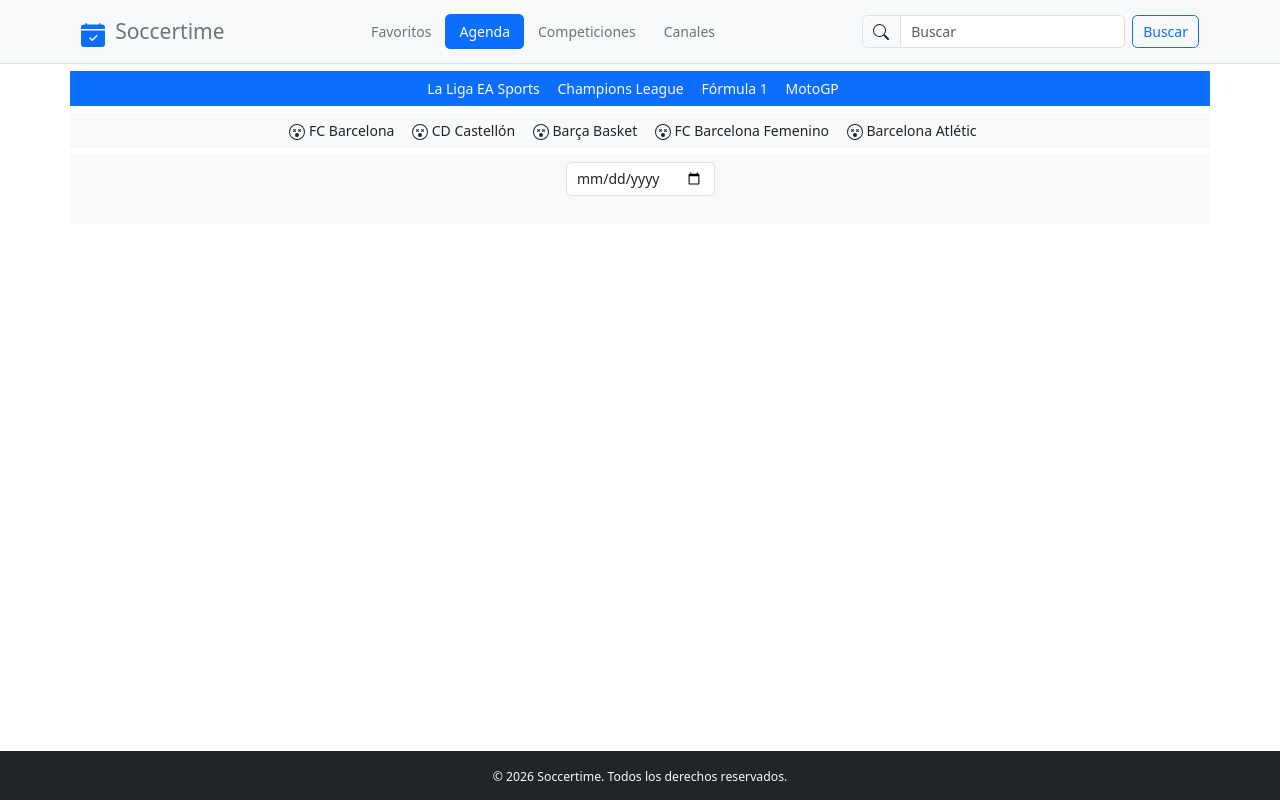
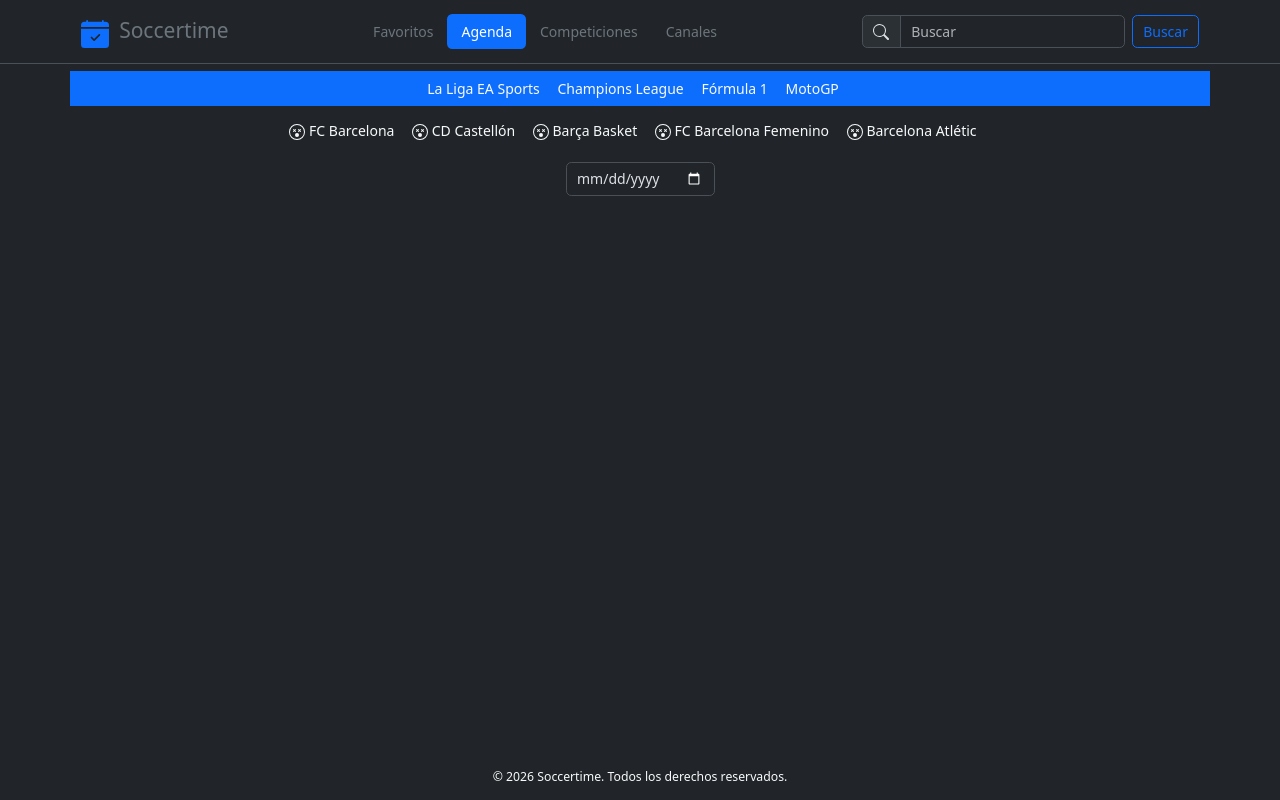
Before and after one commit to tvalverde/soccertime, a Django app: page /agenda/ in a window 1280 px wide. Run offline with Django 5.2, Linux system fonts and the light colour scheme; data comes from the database, SQL or seed files in the repository; data that the repository does not hold is empty; some libraries are stand-ins or nearby versions.

Commit message:
feat(templates): add dark theme and update header/footer and UI styles
- Add data-bs-theme="dark" on the <html> element and global CSS tweaks:
  - remove default link underlines, add .nav-link hover color/background
- Replace multiple bg-light containers with bg-dark + text-light for dark mode
- Update header/footer classes for dark styling and enlarge the SVG logo
- Change competitions collapse button to use btn-danger text-light
- Files changed: templates/base.html, templates/soccertime/agenda.html, templates/soccertime/competitions.html

No breaking changes.

```diff
--- a/templates/base.html
+++ b/templates/base.html
@@ -2,7 +2,7 @@
 {% load soccertime_tags %}
 {% load i18n %}
 <!doctype html>
-<html lang="es">
+<html lang="es" data-bs-theme="dark">
   <head>
     <meta charset="utf-8">
     <meta name="viewport" content="width=device-width, initial-scale=1.0">
@@ -35,6 +35,7 @@
         width: 1rem;
         height: 1rem;
       }
+
       .zoom-icon {
         width: 1.75em;
         height: 1.75em;
@@ -52,8 +53,16 @@
         text-decoration: none;
         text-underline-offset: 0.2em;
       }
+
+      a {
+        text-decoration: none !important;
+      }
       .link-styled:hover {
         text-decoration: underline;
+      }
+      .nav-link:hover {
+        color: #007bff;
+        background-color: rgba(0, 123, 255, 0.1);
       }
     </style>
     <link rel="icon" type="image/svg+xml"
@@ -62,11 +71,11 @@
   <body>
     <div class="wrapper">
       <div class="main-content">
-      <header class="bg-light py-3 mb-2 border-bottom container-fluid">
+<header class="bg-dark-blue text-light py-3 mb-2 border-bottom container-fluid">
         <div class="container d-flex flex-wrap justify-content-between align-items-center">
           <div class="d-flex align-items-center">
             <a href="{% url 'favorites' %}" class="text-decoration-none">
-              <svg xmlns="http://www.w3.org/2000/svg" width="24" height="24" fill="currentColor" class="bi bi-calendar-check-fill me-2 text-primary" viewBox="0 0 16 16" role="img" aria-label="Soccertime">
+<svg xmlns="http://www.w3.org/2000/svg" width="28" height="28" fill="currentColor" class="bi bi-calendar-check-fill me-2 text-primary" viewBox="0 0 16 16" role="img" aria-label="Soccertime">
                 <path d="M4 .5a.5.5 0 0 0-1 0V1H2a2 2 0 0 0-2 2v1h16V3a2 2 0 0 0-2-2h-1V.5a.5.5 0 0 0-1 0V1H4zM16 14V5H0v9a2 2 0 0 0 2 2h12a2 2 0 0 0 2-2m-5.146-5.146-3 3a.5.5 0 0 1-.708 0l-1.5-1.5a.5.5 0 0 1 .708-.708L7.5 10.793l2.646-2.647a.5.5 0 0 1 .708.708"/>
               </svg>
               <span class="fs-4 text-secondary">Soccertime</span>
@@ -129,7 +138,7 @@
       </div>
       {% endif %}
       {% if teams %}
-      <div class="container mb-2 py-2 text-center bg-light">
+<div class="container mb-2 py-2 text-center bg-dark text-light">
         {% for team in teams %}
         <span class="me-3 d-inline text-nowrap">{{ team.crest_image|safe }} <a href="{% url "team-events" team.pk %}" class="link-styled">{{ team.name }}</a></span>
         {% endfor %}
@@ -138,12 +147,12 @@
       <div class="container mt-2">
         {% bootstrap_messages %}
 </div>
-      <div class="container bg-light py-0 px-0">
+<div class="container bg-dark text-light py-0 px-0">
         {% block content %}
         {% endblock %}
       </div>
       </div>
-      <footer class="container-fluid bg-dark text-light py-3 mt-4">
+<footer class="container-fluid bg-dark-blue text-light py-3 mt-4">
         <div class="container text-center">
           <small>&copy; {% now "Y" %} Soccertime. {% translate "Todos los derechos reservados." %}</small>
         </div>
--- a/templates/soccertime/agenda.html
+++ b/templates/soccertime/agenda.html
@@ -12,14 +12,14 @@ Soccertime :: {% if events_title %}{{ events_title }}{% else %}{% translate "Age
 {% endblock %}
 {% block content %}
 {% if competition_teams %}
-<div class="container mb-2 py-2 text-center bg-light">
+<div class="container mb-2 py-2 text-center bg-dark text-light">
   {% for team in competition_teams %}
   <span class="me-3 d-inline text-nowrap"> <a href="{% url "team-events" team.pk %}" data-bs-toggle="tooltip" data-bs-title="{{ team.name }}">{{ team.crest_image|safe }}</a></span>
   {% endfor %}
 </div>
 {% endif %}
 {% if "agenda" in request.path %}
-<div class="container mb-2 py-2 bg-light">
+<div class="container mb-2 py-2 bg-dark text-light">
     <div class="d-flex justify-content-center align-items-center position-relative">
         <input
                 id="datePicker"
--- a/templates/soccertime/competitions.html
+++ b/templates/soccertime/competitions.html
@@ -16,7 +16,7 @@ Soccertime :: {% translate "Competiciones" %}
         {% endfor %}
         {% if sport.competitions_without_events %}
         <div class="mt-2">
-            <a class="btn btn-sm btn-outline-secondary" data-bs-toggle="collapse" href="#collapse-{{ sport.pk }}" role="button" aria-expanded="false" aria-controls="collapse-{{ sport.pk }}">
+<a class="btn btn-sm btn-danger text-light" data-bs-toggle="collapse" href="#collapse-{{ sport.pk }}" role="button" aria-expanded="false" aria-controls="collapse-{{ sport.pk }}">
                 {% translate "Mostrar competiciones sin eventos" %} ({{ sport.competitions_without_events|length }})
             </a>
             <div class="collapse mt-2" id="collapse-{{ sport.pk }}">
```
